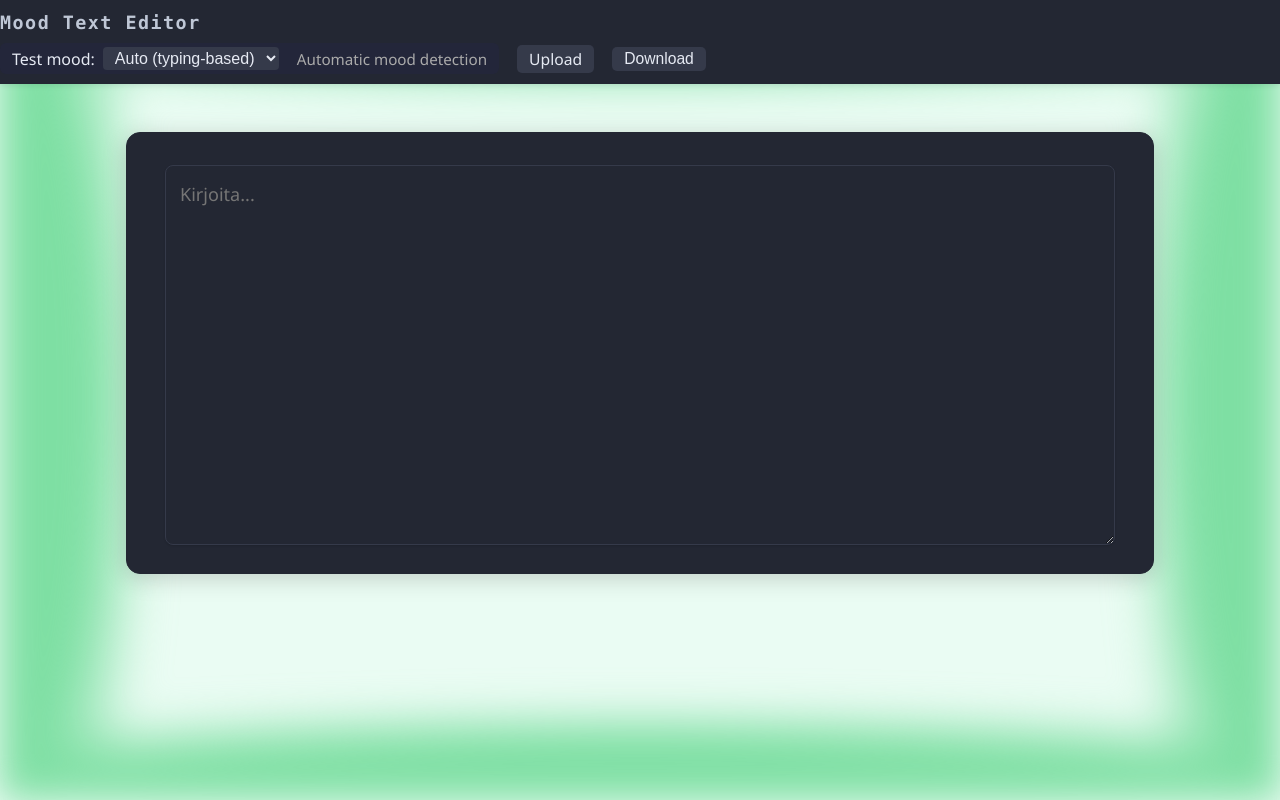
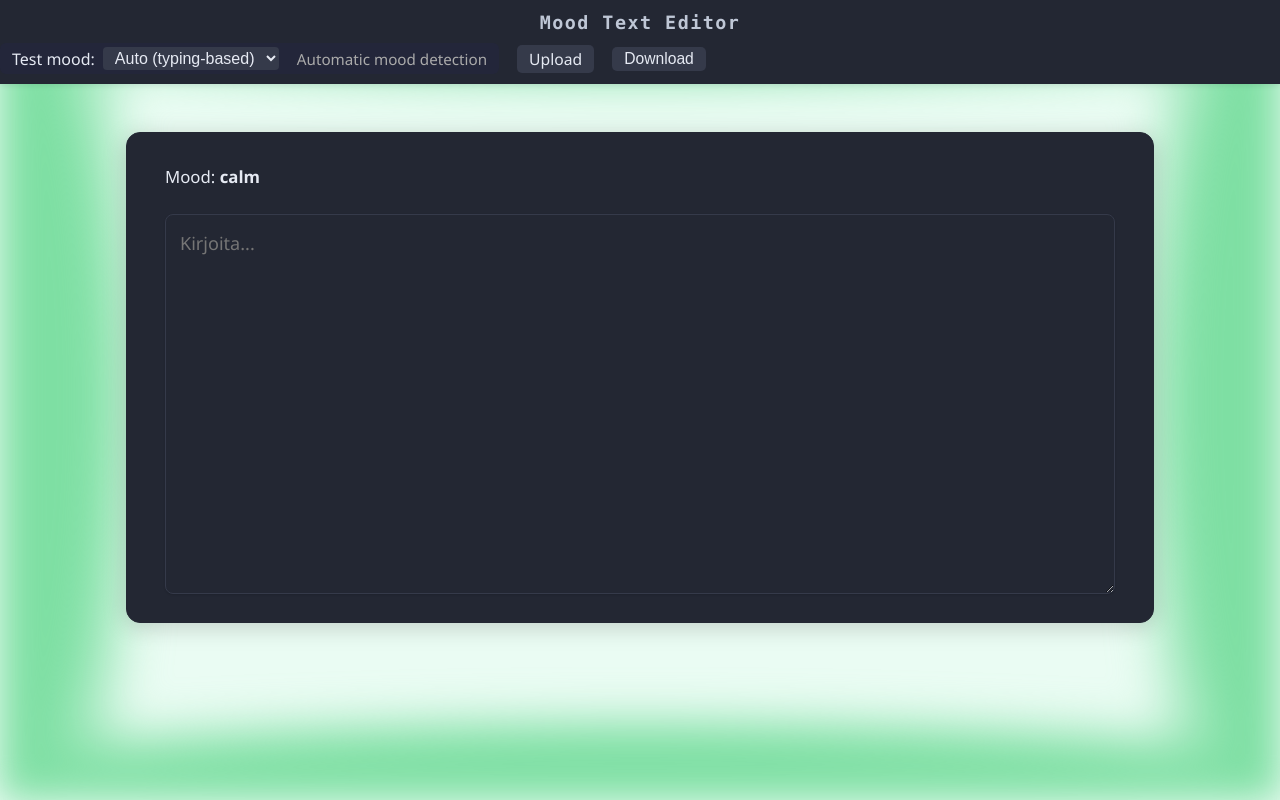
Before and after one commit to saarol2/Mood-text-editor, a React (Vite) app: page / in a window 1280 px wide. Built offline with nearby package versions, Linux system fonts and the light colour scheme.

Commit message:
Refactor mood handling: replace 'uncertain' with 'reflective' and update related styles

```diff
--- a/src/App.tsx
+++ b/src/App.tsx
@@ -22,9 +22,9 @@ export default function App() {
       document.body.classList.add('mood-frustrated-bg')
       document.body.classList.remove('mood-calm-bg')
       document.body.classList.remove('mood-focused-bg')
-      document.body.classList.remove('mood-uncertain-bg')
+  document.body.classList.remove('mood-reflective-bg')
     } else if (mood === 'uncertain') {
-      document.body.classList.add('mood-uncertain-bg')
+        document.body.classList.add('mood-reflective-bg')
       document.body.classList.remove('mood-calm-bg')
       document.body.classList.remove('mood-focused-bg')
       document.body.classList.remove('mood-frustrated-bg')
@@ -34,19 +34,19 @@ export default function App() {
       document.body.classList.remove('mood-calm-bg')
       document.body.classList.remove('mood-focused-bg')
       document.body.classList.remove('mood-frustrated-bg')
-      document.body.classList.remove('mood-uncertain-bg')
+  document.body.classList.remove('mood-reflective-bg')
     } else {
       document.body.classList.remove('mood-calm-bg')
       document.body.classList.remove('mood-focused-bg')
       document.body.classList.remove('mood-frustrated-bg')
-      document.body.classList.remove('mood-uncertain-bg')
+        document.body.classList.remove('mood-reflective-bg')
       document.body.classList.remove('mood-stressed-bg')
     }
     return () => {
       document.body.classList.remove('mood-calm-bg')
       document.body.classList.remove('mood-focused-bg')
       document.body.classList.remove('mood-frustrated-bg')
-      document.body.classList.remove('mood-uncertain-bg')
+        document.body.classList.remove('mood-reflective-bg')
       document.body.classList.remove('mood-stressed-bg')
     }
   }, [mood])
@@ -83,8 +83,10 @@ export default function App() {
 
   return (
     <div className="app">
-      <header style={{ display: 'flex', flexDirection: 'column', alignItems: 'flex-start', gap: 8, marginBottom: 24 }}>
-        <h1 style={{ margin: 0 }}>Mood Text Editor</h1>
+      <header style={{ display: 'flex', flexDirection: 'column', alignItems: 'stretch', gap: 8, marginBottom: 24 }}>
+        <div style={{ display: 'flex', justifyContent: 'center', width: '100%' }}>
+          <h1 style={{ margin: 0, textAlign: 'center' }}>Mood Text Editor</h1>
+        </div>
         <HeaderActions
           onUpload={handleFileUpload}
           onDownload={handleDownload}
--- a/src/editor/Editor.tsx
+++ b/src/editor/Editor.tsx
@@ -20,6 +20,9 @@ export default function Editor({ mood, value, setValue }: EditorProps) {
 
   return (
     <div className={`editor mood-${mood}`}>
+      <div style={{ marginBottom: 8, fontSize: '1.05em', color: '#e6eaf3' }}>
+        Mood: <strong>{mood}</strong>
+      </div>
       <textarea
         ref={ref}
         placeholder="Kirjoita..."
--- a/src/editor/HeaderActions.tsx
+++ b/src/editor/HeaderActions.tsx
@@ -14,7 +14,7 @@ const moodOptions = [
   { value: 'calm', label: 'Calm' },
   { value: 'focused', label: 'Focused' },
   { value: 'frustrated', label: 'Frustrated' },
-  { value: 'uncertain', label: 'Uncertain' },
+  { value: 'reflective', label: 'Reflective' },
   { value: 'stressed', label: 'Stressed' },
 ]
 
--- a/src/editor/useMoodDetector.ts
+++ b/src/editor/useMoodDetector.ts
@@ -1,7 +1,7 @@
 
 import { useEffect, useRef, useState } from 'react'
 
-export type Mood = 'calm' | 'focused' | 'frustrated' | 'uncertain' | 'stressed'
+export type Mood = 'calm' | 'focused' | 'frustrated' | 'reflective' | 'stressed'
 
 function now() { return performance.now() }
 
@@ -43,9 +43,9 @@ export default function useMoodDetector(): Mood {
       let next: Mood = 'calm'
 
 
-      // Uncertain: moderately long pause or very choppy typing rhythm
+  // Reflective: moderately long pause or very choppy typing rhythm
       if (idle > 3500 || avgGap > 1200) {
-        next = 'uncertain'
+  next = 'reflective'
       }
       // Stressed: very high typing speed, some errors
       else if (wpm > 120 && backRatio > 0.08 && backRatio < 0.25) {
--- a/src/styles.css
+++ b/src/styles.css
@@ -95,17 +95,17 @@
 	100% { transform: translate(0, 0) rotate(0deg); }
 }
 
-/* UNCERTAIN MOOD: blue background, swaying editor */
-.mood-uncertain-bg {
+/* REFLECTIVE MOOD: blue background, swaying editor */
+.mood-reflective-bg {
 	background: #4a90e2 !important;
 	transition: background 0.7s;
 }
 
-.mood-uncertain {
-	animation: uncertain-sway 3.2s ease-in-out infinite;
+.mood-reflective {
+	animation: reflective-sway 3.2s ease-in-out infinite;
 }
 
-@keyframes uncertain-sway {
+@keyframes reflective-sway {
 	0% { transform: translateX(-15px) rotate(-0.5deg); }
 	50% { transform: translateX(15px) rotate(0.5deg); }
 	100% { transform: translateX(-15px) rotate(-0.5deg); }
```
